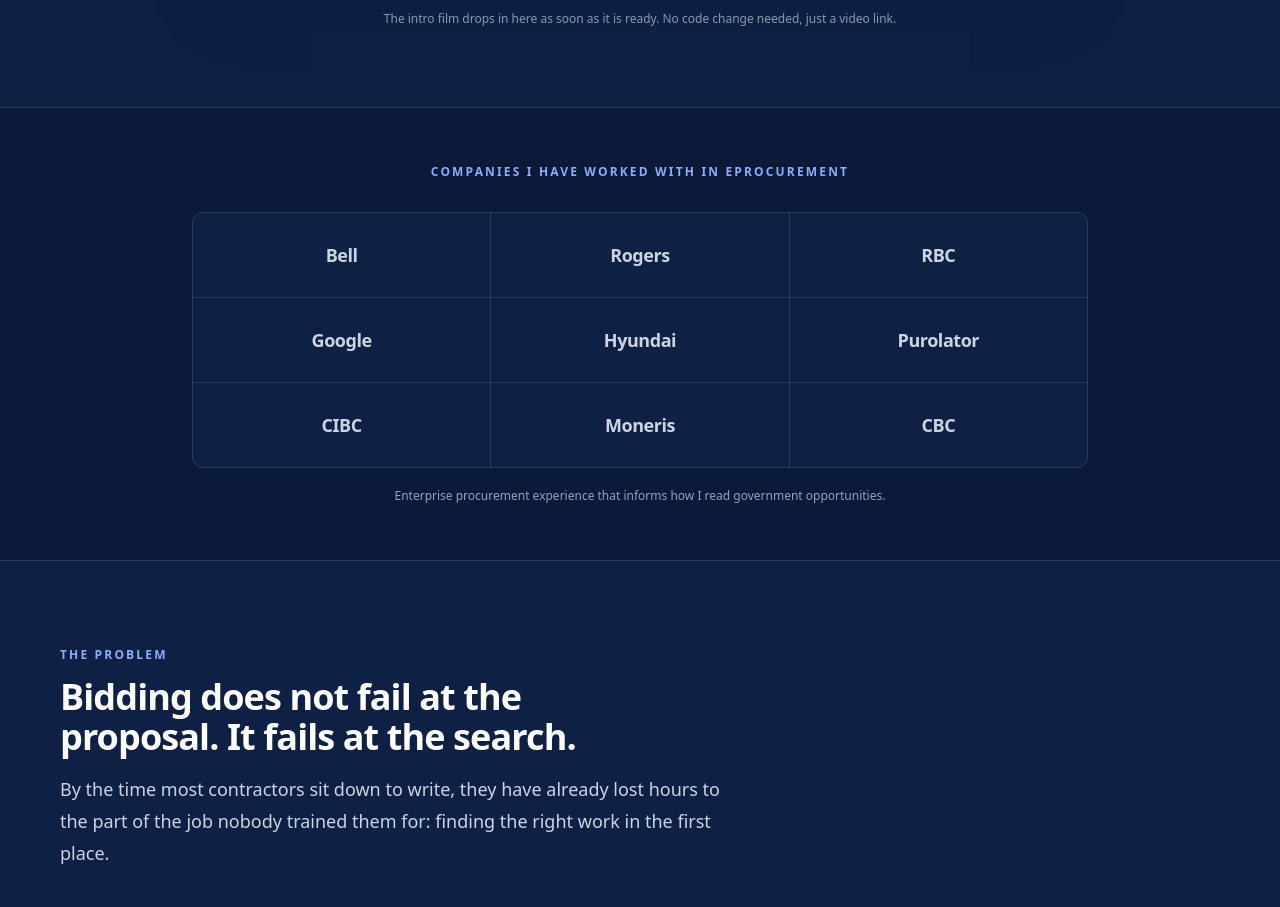
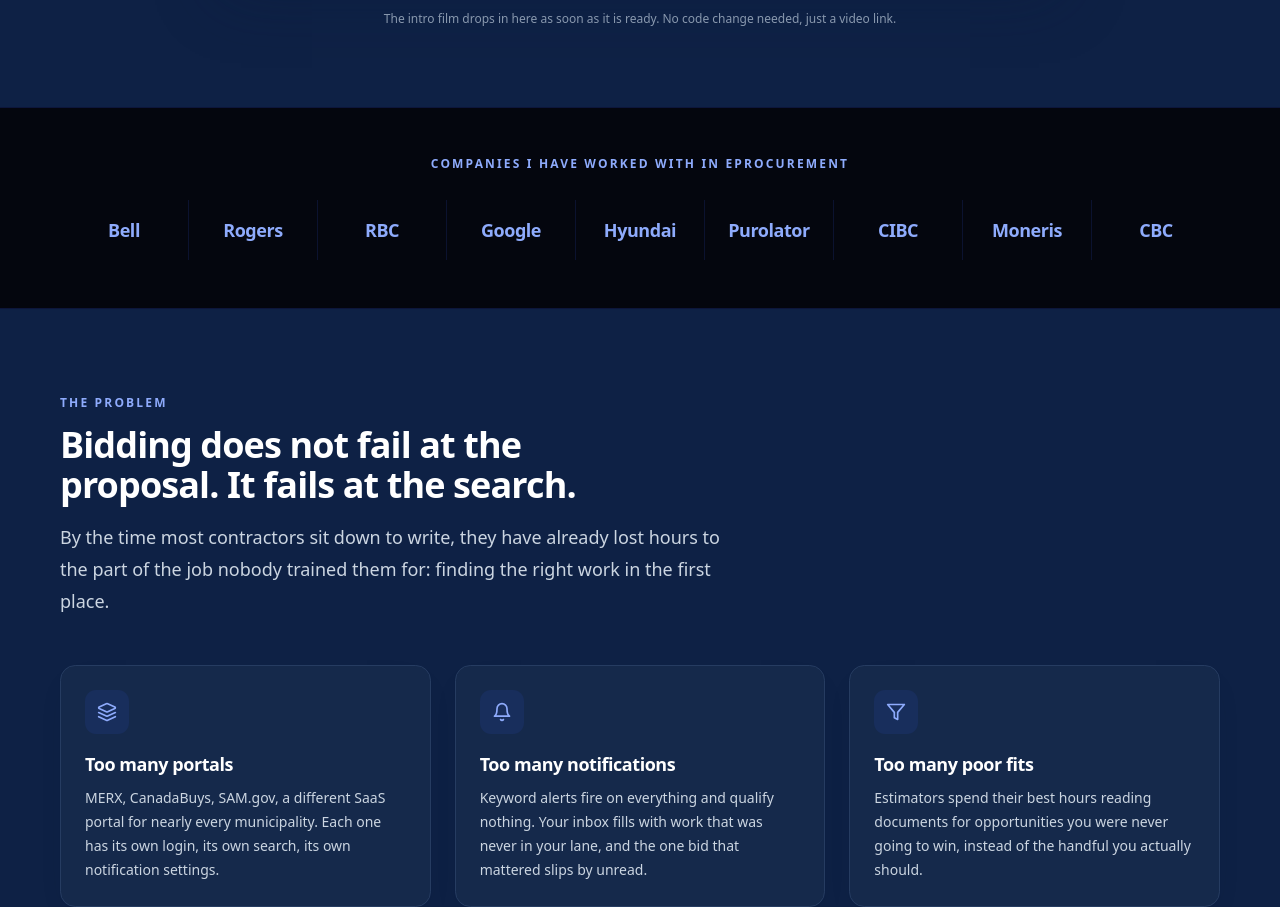
Before and after one commit to pdg7857-dev/Kingsway, a Next.js app in the folder website/: page / in a window 1280 px wide. Shown: the part 1873-2780 px from the top of the page. Built offline with nearby package versions, Linux system fonts and the light colour scheme.

Commit message:
ClientLogos: single 1x9 row, drop tagline, black background with blue accent

```diff
--- a/website/src/components/site/client-logos.tsx
+++ b/website/src/components/site/client-logos.tsx
@@ -1,30 +1,28 @@
 const CLIENTS = ["Bell", "Rogers", "RBC", "Google", "Hyundai", "Purolator", "CIBC", "Moneris", "CBC"];
 
 /**
- * Wordmark strip of organizations Phil Dave has worked with in eProcurement.
- * Rendered as clean typographic wordmarks (no logo assets) to stay
- * trademark-safe and on-brand.
+ * Single full-width row (1 x 9) of organizations Phil Dave has worked with in
+ * eProcurement. Black section with a lighter-navy / blue accent. Rendered as
+ * clean typographic wordmarks (no logo assets) to stay trademark-safe.
+ * On narrow screens the row scrolls horizontally.
  */
 export function ClientLogos() {
   return (
-    <section className="border-y border-line bg-paper">
-      <div className="container py-14">
+    <section className="border-y border-brand-500/20 bg-[#04060e]">
+      <div className="container py-12">
         <p className="text-center text-xs font-semibold uppercase tracking-[0.18em] text-brand-300">
           Companies I have worked with in eProcurement
         </p>
-        <div className="mx-auto mt-8 grid max-w-4xl grid-cols-3 gap-px overflow-hidden rounded-xl border border-line bg-line sm:grid-cols-3 md:grid-cols-3">
+        <div className="mt-7 flex items-stretch divide-x divide-brand-500/15 overflow-x-auto">
           {CLIENTS.map((name) => (
             <div
               key={name}
-              className="flex items-center justify-center bg-paper-soft px-4 py-7 text-lg font-semibold tracking-tight text-slate-300 transition hover:text-white"
+              className="flex min-w-[7rem] flex-1 items-center justify-center px-3 py-4 text-center text-lg font-semibold tracking-tight text-brand-300 transition hover:text-brand-200 sm:min-w-0"
             >
               {name}
             </div>
           ))}
         </div>
-        <p className="mt-5 text-center text-xs text-slate-400">
-          Enterprise procurement experience that informs how I read government opportunities.
-        </p>
       </div>
     </section>
   );
```
